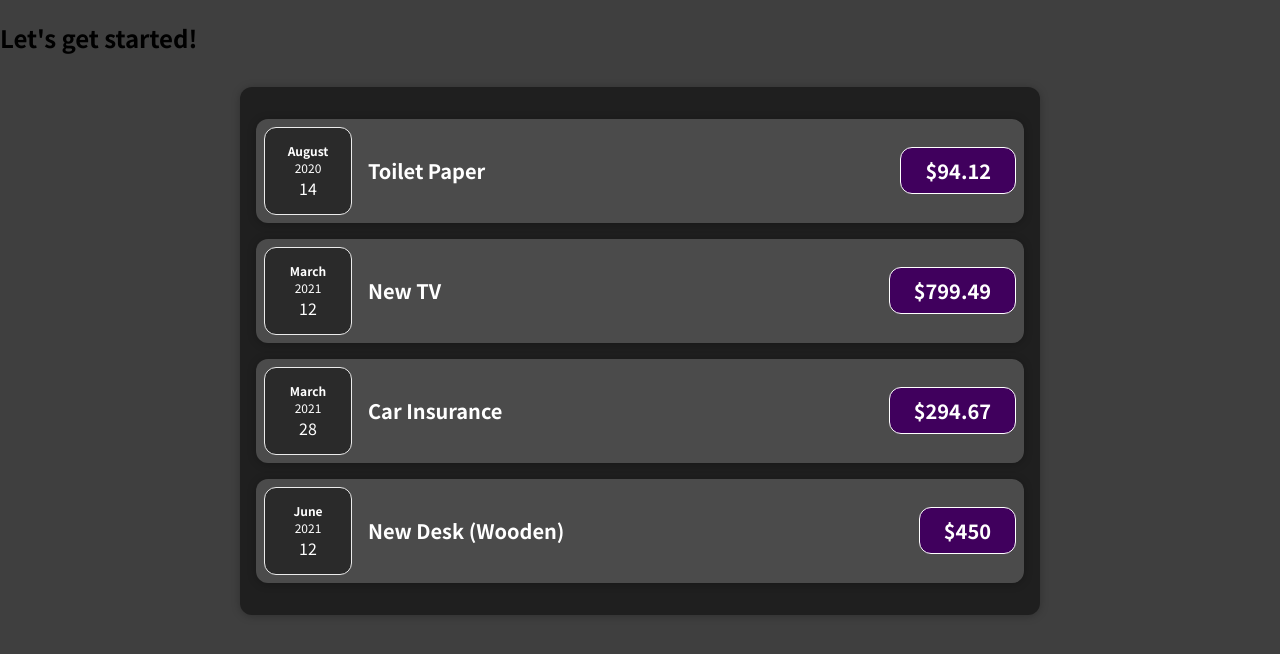
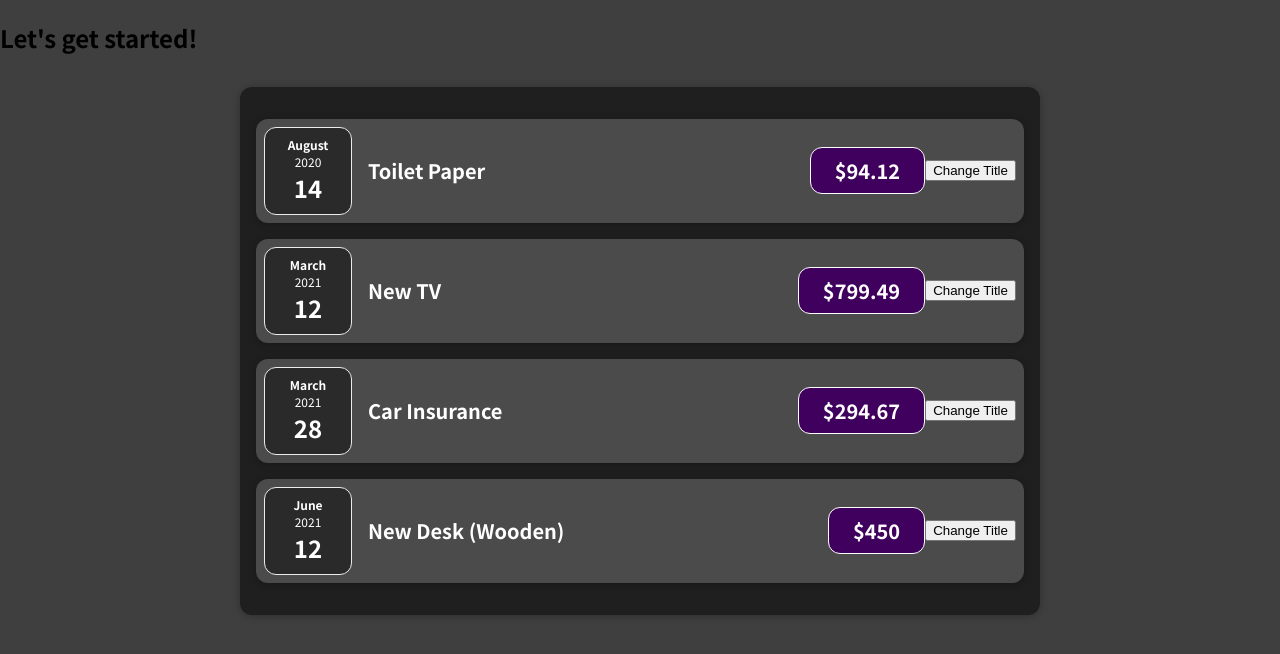
Before and after one commit to Shalveena/react-maximilian-course, a React (Create React App) app in the folder section-3-react-basics-working-with-components/: page / in a window 1280 px wide. Shown: the top 654 px of the page. Built offline with nearby package versions, Linux system fonts and the light colour scheme.

Commit message:
Added State to ExpenseItem component

```diff
--- a/section-3-react-basics-working-with-components/src/components/Expenses/ExpenseDate.js
+++ b/section-3-react-basics-working-with-components/src/components/Expenses/ExpenseDate.js
@@ -10,7 +10,7 @@
     <div className="expense-date">
       <div className="expense-date__month">{month}</div>
       <div className="expense-date__year">{year}</div>
-      <div classNam="expense-date__day">{day}</div>
+      <div className="expense-date__day">{day}</div>
     </div>
   );
 };
--- a/section-3-react-basics-working-with-components/src/components/Expenses/ExpenseItem.js
+++ b/section-3-react-basics-working-with-components/src/components/Expenses/ExpenseItem.js
@@ -1,16 +1,24 @@
-import React from "react";
+import React, { useState } from "react";
 import "./ExpenseItem.css";
 import Card from "../UI/Card";
 import ExpenseDate from "./ExpenseDate";
 
 const ExpenseItem = (props) => {
+  const [title, setTitle] = useState(props.title); // useState returns array. First element is the variable itself, and second element is the updating function (function that updates the value).
+
+  const clickHandler = () => {
+    setTitle("Updated");
+    console.log(title);
+  };
+
   return (
     <Card className="expense-item">
       <ExpenseDate date={props.date} />
       <div className="expense-item__description">
-        <h2>{props.title}</h2>
+        <h2>{title}</h2>
         <div className="expense-item__price">${props.amount}</div>
       </div>
+      <button onClick={clickHandler}>Change Title</button>
     </Card>
   );
 };
```
